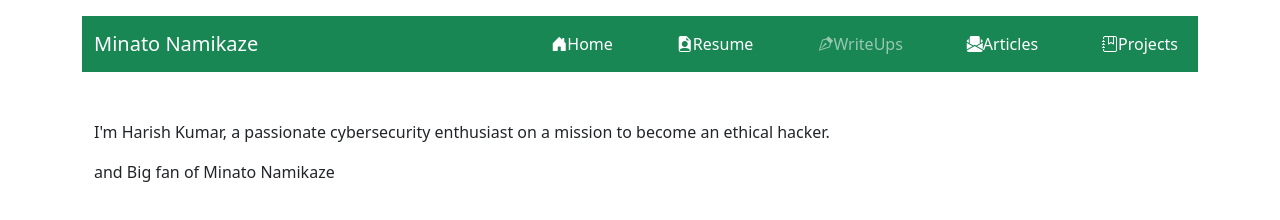
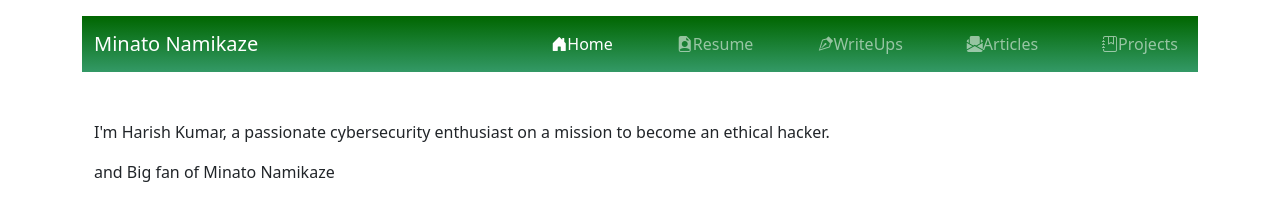
Before and after one commit to Harish-Kumar-N/Harish-Kumar-N.github.io, a plain HTML site: page index.html in a window 1280 px wide. Drawn offline with nearby package versions, Linux system fonts and the light colour scheme.

Commit message:
changed the style

```diff
--- a/current_page.js
+++ b/current_page.js
@@ -1,66 +1,12 @@
-// Wait for the DOM to be fully loaded
 document.addEventListener('DOMContentLoaded', function() {
-    /**
-     * Sets the active state for navigation links based on current URL
-     * Supports both absolute and relative paths
-     */
-    function setActiveNavLink() {
-        try {
-            // Get the current page's pathname and clean it
-            let currentPage = window.location.pathname;
-
-            // If we're at root, set it to '/' for comparison
-            if (currentPage === '') currentPage = '/';
-
-            // Handle trailing slash consistency
-            currentPage = currentPage.endsWith('/') ? currentPage : currentPage + '/';
-
-            // Select all navigation links
-            const navLinks = document.querySelectorAll('.nav-link');
-
-            // Remove any existing active classes first
-            navLinks.forEach(link => {
-                link.classList.remove('active');
-            });
-
-            // Check each link against current page
-            navLinks.forEach(link => {
-                try {
-                    // Handle both absolute and relative URLs
-                    let linkPath = '';
-
-                    if (link.href.startsWith('http')) {
-                        // Absolute URL: Parse it to get pathname
-                        linkPath = new URL(link.href).pathname;
-                    } else {
-                        // Relative URL: Use as is
-                        linkPath = link.getAttribute('href');
-                    }
-
-                    // Handle trailing slash consistency
-                    linkPath = linkPath.endsWith('/') ? linkPath : linkPath + '/';
-
-                    // Compare and set active class
-                    if (linkPath === currentPage) {
-                        link.classList.add('active');
-                        // Optionally handle parent elements (for nested menus)
-                        const parentListItem = link.closest('li');
-                        if (parentListItem) {
-                            parentListItem.classList.add('active');
-                        }
-                    }
-                } catch (linkError) {
-                    console.warn('Error processing link:', linkError);
-                }
-            });
-        } catch (error) {
-            console.error('Error setting active nav link:', error);
+    const currentPath = window.location.pathname;
+    document.querySelectorAll('.nav-link').forEach(link => {
+        link.classList.remove('active');
+        if (link.getAttribute('href') === currentPath.split('/').pop()) {
+            link.classList.add('active');
         }
+    });
+    if (currentPath === '/' || currentPath.includes('index.html')) {
+        document.getElementById('home-link').classList.add('active');
     }
-
-    // Set active link when page loads
-    setActiveNavLink();
-
-    // Optionally: Update active link when using HTML5 History API
-    window.addEventListener('popstate', setActiveNavLink);
 });
--- a/index.html
+++ b/index.html
@@ -10,7 +10,7 @@
 </head>
 <body>
     <div class="container mt-3">
-        <nav class="navbar navbar-expand-lg navbar-dark bg-success">
+        <nav class="navbar navbar-expand-lg navbar-dark" style="background: linear-gradient(to bottom, #006600 0%, #339966 100%);">
             <div class="container">
                 <a class="navbar-brand" href="#">Minato Namikaze</a>
                 <button class="navbar-toggler" type="button" data-bs-toggle="collapse" data-bs-target="#navbarNav">
```
Also changed, not shown: writeups.html (+1 -1 lines), Writeups/background.png (added), Writeups/ethical_hacker.png (added).
